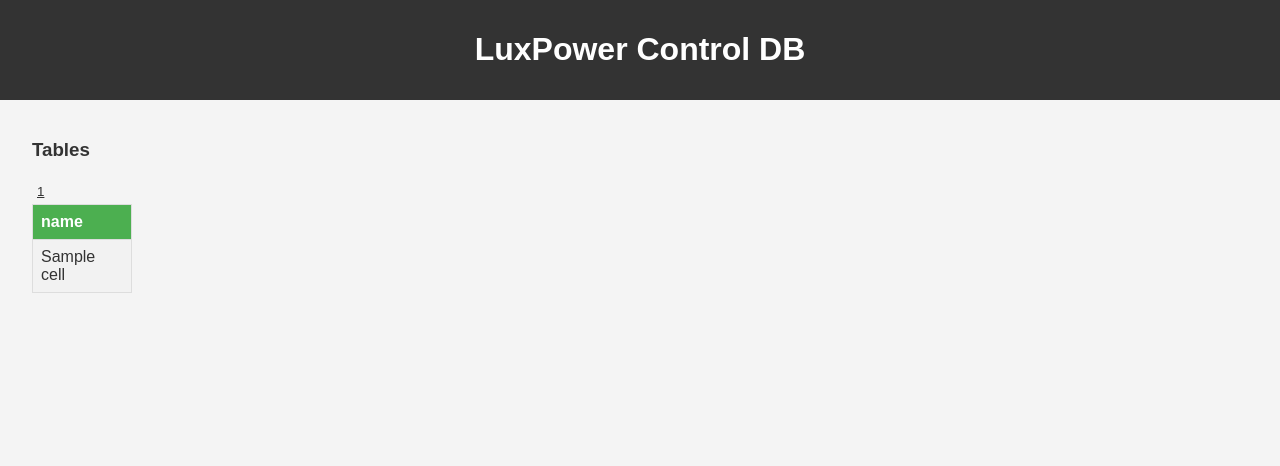
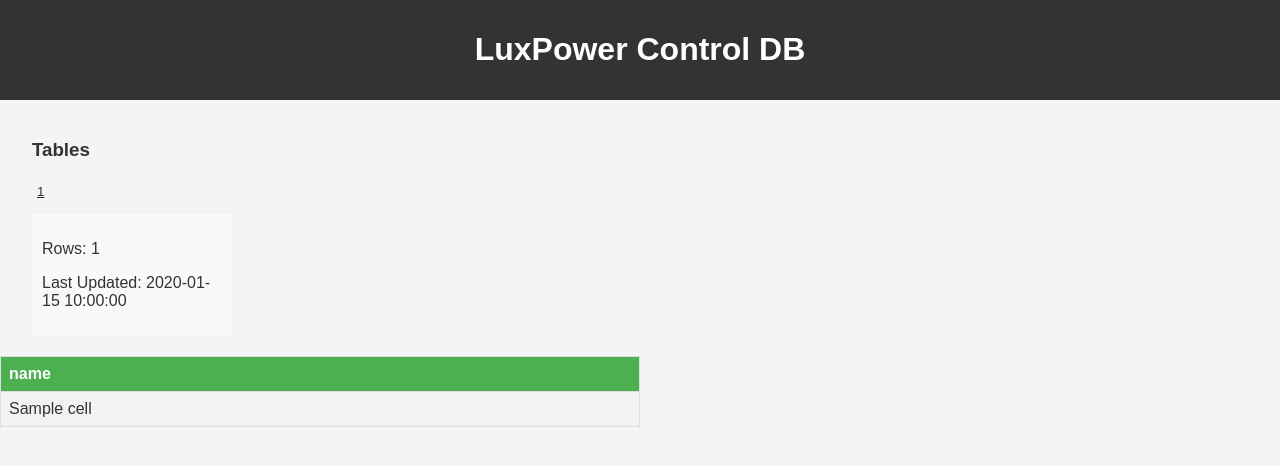
Before and after one commit to zakery292/luxpower_control, a Flask app: template templates/index.html in a window 1280 px wide. Shown: the top 466 px of the page. Run offline with Flask 3, Linux system fonts and the light colour scheme; the template is opened without the code that fills it: most values are stand-ins (such as "Sample title", 1, 10 or a date in 2020); some libraries are stand-ins or nearby versions.

Commit message:
updates to styles

```diff
--- a/config.yaml
+++ b/config.yaml
@@ -1,5 +1,5 @@
 name: "LuxPower Control & DB"
-version: "1.1.71"
+version: "1.1.72"
 slug: "luxpower-control-db"
 description: >-
  "The "LuxPower Control & DB" addon integrates seamlessly with the LuxPower charge control HACS integration."
--- a/static/styles.css
+++ b/static/styles.css
@@ -48,11 +48,11 @@ margin-top: 10px;
 flex-grow: 1;
 }
 
-.table-container {
-display: grid;
-grid-template-columns: 1fr 1fr; /* Two equal columns /
-gap: 20px;
-overflow-x: auto; / Allows tables to scroll horizontally */
+.table-container table {
+    width: auto;  /* Allows table to only be as wide as its content */
+    min-width: 50%;  /* Ensures tables take up at least half the container width */
+    border-collapse: collapse;
+    margin-bottom: 20px; /* Space between tables if they wrap */
 }
 
 table {
--- a/templates/index.html
+++ b/templates/index.html
@@ -20,9 +20,14 @@
                         <button type="submit" class="table-button">{{ table[0] }}</button>
                     </form>
                 {% endfor %}
+                <div class="table-info">
+                    <p>Rows: {{ total_rows }}</p>
+                    <p>Last Updated: {{ last_updated }}</p> <!-- This will need backend support -->
+                </div>
+            </aside>
             </div>
             <div class="table-container">
-                {% set rows_per_table = 30 %}
+                {% set rows_per_table = 20 %}
                 {% set current_table = 1 %}
                 {% set current_row = 0 %}
                 <!-- Start first table -->
```
